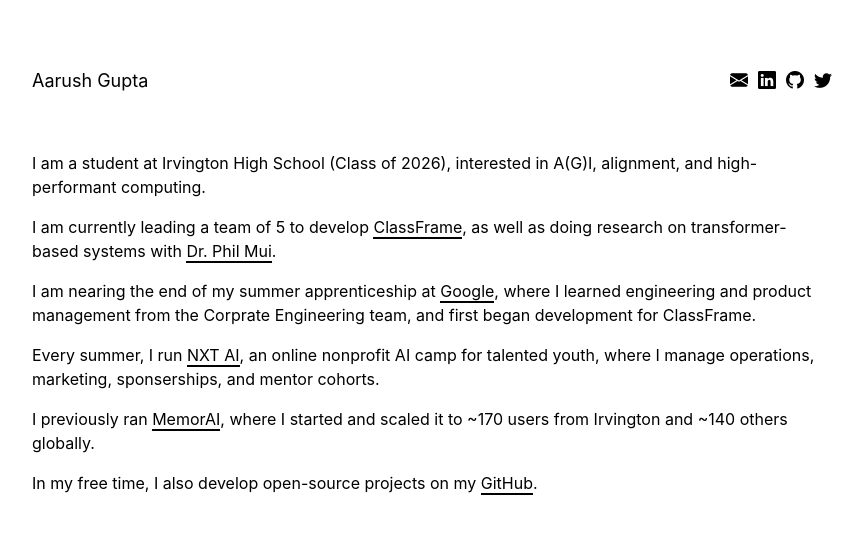
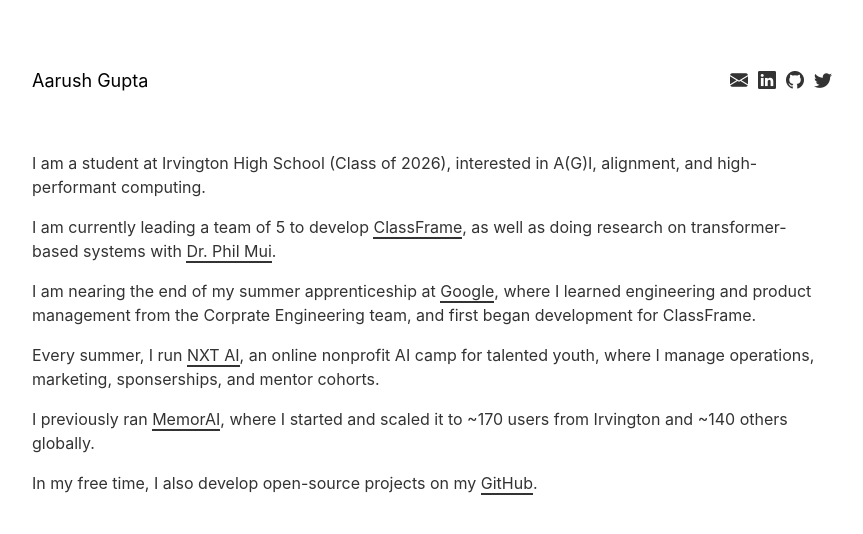
Before and after one commit to notallm/notallm.github.io, a Jekyll site: the page built from index.md, in a window 1280 px wide. Shown: the top 534 px of the page, without its empty margins (208-1071 px from the left). Built offline with Jekyll 4.4.1, drawn with Linux system fonts in a browser that asks for light colours.

Commit message:
style updates to font aliasing and color, change link hover actions

```diff
--- a/assets/main.css
+++ b/assets/main.css
@@ -3,21 +3,25 @@
     max-width: 800px;
     margin: auto;
     padding: 10px;
+    color: #333333;
+    -webkit-font-smoothing: antialiased;
 }
 
 a {
     text-decoration: none;
     color: inherit;
-    border-bottom: 2px solid;
+    border-bottom: 2px solid #333333;
 }
 
 a:hover {
-    border: none;
+    color: black;
+    border-bottom: 2px solid black;
 }
 
 header {
     font-size: 18px;
     margin: 60px 0px;
+    color: black;
 }
 
 nav > a {
@@ -26,6 +30,11 @@
     vertical-align: baseline;
     margin-left: 10px;
     border: none;
+    color: #333333;
+}
+
+nav > a:hover {
+    border: none
 }
 
 main {
```
